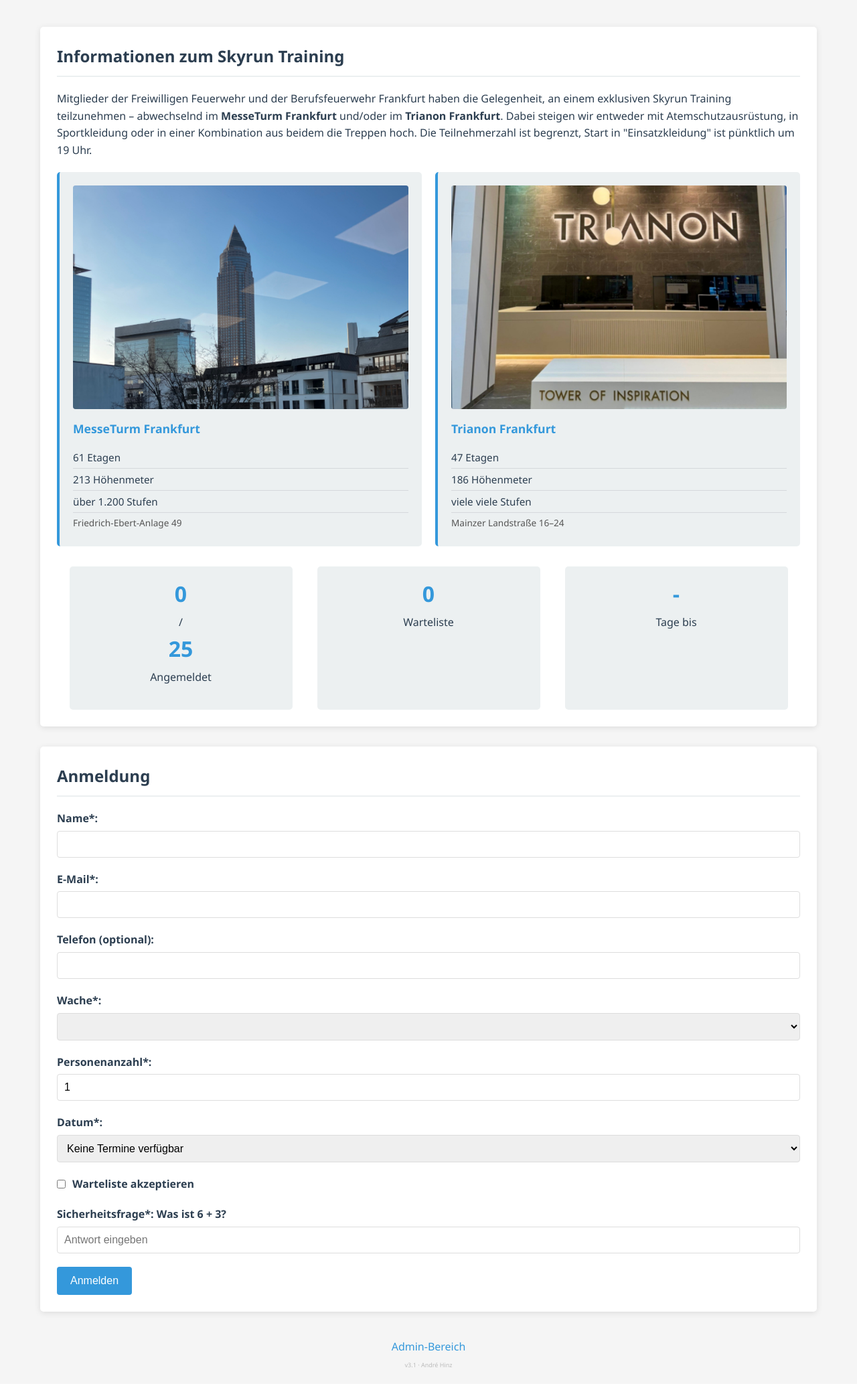
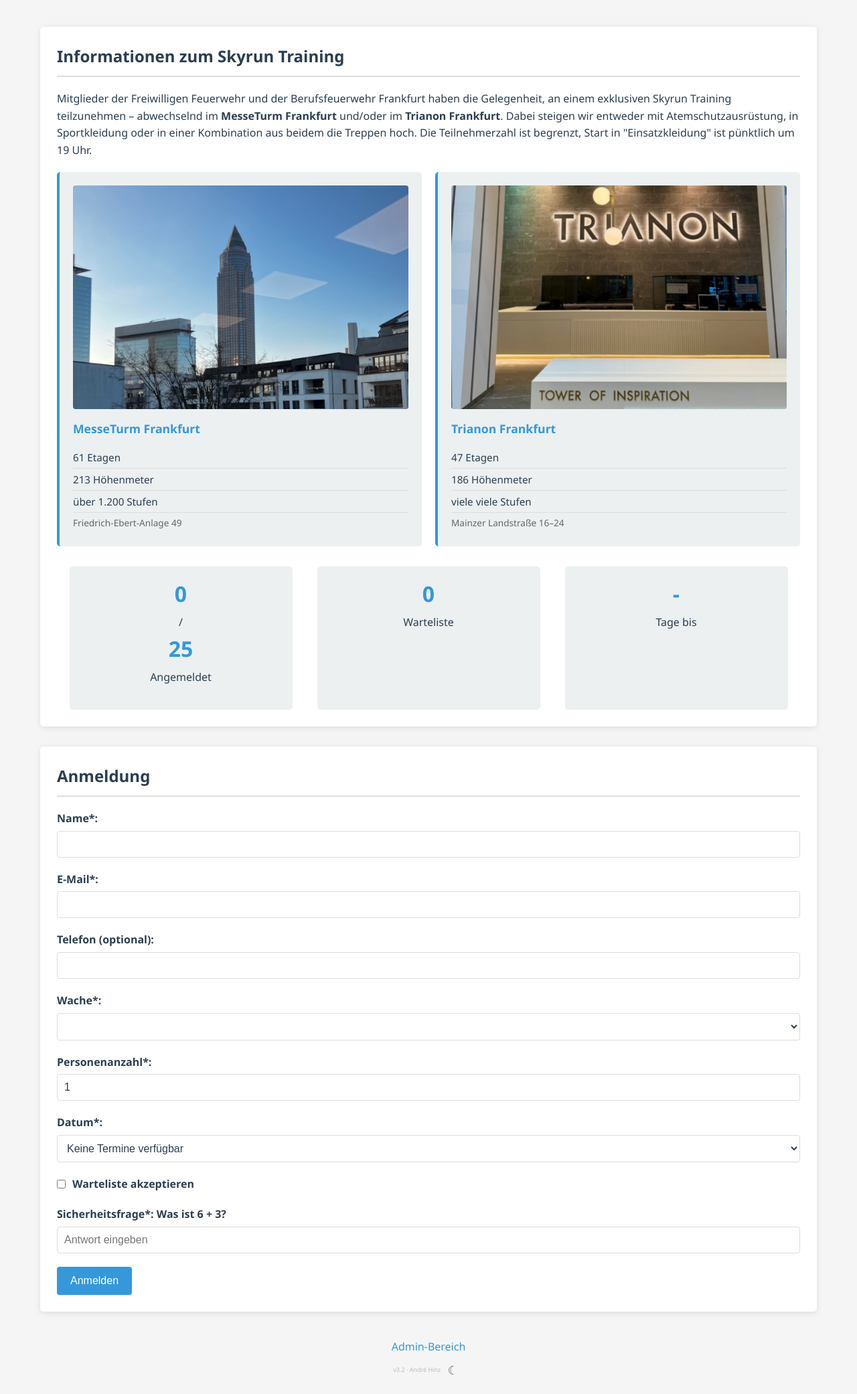
Before and after one commit to nixblick/skyrun, a PHP site: page / in a window 1280 px wide. Shown: the part 160-2242 px from the top of the page at 67% size. Before the commit the page ends 2203 px from the top, so only its background shows below. Run offline with PHP 8.4, Linux system fonts and the light colour scheme; data that the repository does not hold is empty; a stand-in replaces the project's code that opens the database connection; some libraries are stand-ins or nearby versions.

Commit message:
Dark/Light Theme Toggle mit harmonischem Farbschema
Mond/Sonne-Symbol im Footer zum Umschalten. Standard ist hell.
Alle hardcodierten Farben auf CSS-Variablen umgestellt.
Dark Theme: Blau-Grau-Familie, weiche Kontraste, localStorage-Persistenz.

Co-Authored-By: Claude Opus 4.6 <noreply@anthropic.com>

```diff
--- a/css/styles.css
+++ b/css/styles.css
@@ -13,6 +13,61 @@
     --success-color: #2ecc71;
     --warning-color: #f39c12;
     --danger-color: #e74c3c;
+
+    --body-bg: #f5f5f5;
+    --card-bg: #ffffff;
+    --card-alt-bg: #f8f9fa;
+    --text-color: #2c3e50;
+    --text-secondary: #666;
+    --border-color: #ddd;
+    --input-bg: #ffffff;
+    --input-border: #ddd;
+    --table-header-bg: #ecf0f1;
+    --modal-overlay: rgba(0, 0, 0, 0.5);
+    --modal-bg: #ffffff;
+    --shadow-color: rgba(0, 0, 0, 0.1);
+    --success-bg: #d4edda;
+    --success-text: #155724;
+    --success-border: #c3e6cb;
+    --error-bg: #f8d7da;
+    --error-text: #721c24;
+    --error-border: #f5c6cb;
+    --warning-bg: #fff3cd;
+    --warning-text: #856404;
+    --warning-border: #ffeeba;
+}
+
+[data-theme="dark"] {
+    --primary-color: #5aafed;
+    --secondary-color: #d4d8e0;
+    --accent-color: #ef6b5e;
+    --light-color: #2a2f38;
+    --dark-color: #d4d8e0;
+    --success-color: #3dd685;
+    --warning-color: #f5ad35;
+    --danger-color: #ef6b5e;
+
+    --body-bg: #1a1d23;
+    --card-bg: #22262e;
+    --card-alt-bg: #2a2f38;
+    --text-color: #d4d8e0;
+    --text-secondary: #9ba3b0;
+    --border-color: #353a44;
+    --input-bg: #2a2f38;
+    --input-border: #404650;
+    --table-header-bg: #2a2f38;
+    --modal-overlay: rgba(0, 0, 0, 0.7);
+    --modal-bg: #22262e;
+    --shadow-color: rgba(0, 0, 0, 0.3);
+    --success-bg: #1a3a2a;
+    --success-text: #3dd685;
+    --success-border: #2a4a3a;
+    --error-bg: #3a1a1a;
+    --error-text: #ef6b5e;
+    --error-border: #4a2a2a;
+    --warning-bg: #3a2e1a;
+    --warning-text: #f5ad35;
+    --warning-border: #4a3e2a;
 }
 
 * {
@@ -49,17 +105,18 @@ header h1 {
 }
 
 section {
-    background-color: white;
+    background-color: var(--card-bg);
     padding: 25px;
     margin-bottom: 30px;
     border-radius: 5px;
-    box-shadow: 0 2px 10px rgba(0, 0, 0, 0.1);
+    box-shadow: 0 2px 10px var(--shadow-color);
+    transition: background-color 0.3s;
 }
 
 h2 {
     color: var(--secondary-color);
     margin-bottom: 20px;
-    border-bottom: 2px solid var(--light-color);
+    border-bottom: 2px solid var(--border-color);
     padding-bottom: 10px;
 }
 
@@ -94,13 +151,13 @@ h2 {
 
 .building-card ul li {
     padding: 4px 0;
-    border-bottom: 1px solid #d5d8dc;
+    border-bottom: 1px solid var(--border-color);
     font-size: 0.95rem;
 }
 
 .building-card ul li:last-child {
     border-bottom: none;
-    color: #555;
+    color: var(--text-secondary);
     font-size: 0.85rem;
 }
 
@@ -152,9 +209,12 @@ label {
 input, select {
     width: 100%;
     padding: 10px;
-    border: 1px solid #ddd;
+    border: 1px solid var(--input-border);
     border-radius: 4px;
     font-size: 16px;
+    background-color: var(--input-bg);
+    color: var(--text-color);
+    transition: background-color 0.3s, border-color 0.3s, color 0.3s;
 }
 
 .checkbox {
@@ -397,8 +457,25 @@ th {
 #peakbook-tab th, #peakbook-tab td {
     padding: 8px;
     text-align: left;
-    border-bottom: 1px solid #ddd;
+    border-bottom: 1px solid var(--border-color);
 }
 #peakbook-tab th {
-    background-color: #f2f2f2;
+    background-color: var(--table-header-bg);
 }
+
+/* Theme Toggle */
+.theme-toggle {
+    background: none;
+    border: none;
+    cursor: pointer;
+    font-size: 18px;
+    padding: 4px 8px;
+    color: var(--text-secondary);
+    transition: color 0.3s;
+    vertical-align: middle;
+}
+
+.theme-toggle:hover {
+    color: var(--primary-color);
+    background: none;
+}
--- a/index.html
+++ b/index.html
@@ -331,7 +331,7 @@
 
         <footer>
             <a href="#" id="show-admin">Admin-Bereich</a>
-            <p class="footer-credit">v3.1 &middot; <a href="https://www.andrehinz.de" target="_blank" rel="noopener">Andr&eacute; Hinz</a></p>
+            <p class="footer-credit">v3.2 &middot; <a href="https://www.andrehinz.de" target="_blank" rel="noopener">Andr&eacute; Hinz</a> <button class="theme-toggle" id="theme-toggle" title="Theme wechseln">&#9790;</button></p>
         </footer>
     </div>
 
--- a/js/utils.js
+++ b/js/utils.js
@@ -60,6 +60,42 @@
         registrationStatus.classList.remove('hidden');
     }
 
+    /**
+     * Theme Toggle (Light/Dark)
+     */
+    function initTheme() {
+        var saved = localStorage.getItem('skyrun-theme');
+        if (saved === 'dark') {
+            document.documentElement.setAttribute('data-theme', 'dark');
+        }
+        updateToggleIcon();
+
+        var btn = document.getElementById('theme-toggle');
+        if (btn) {
+            btn.addEventListener('click', function() {
+                var isDark = document.documentElement.getAttribute('data-theme') === 'dark';
+                if (isDark) {
+                    document.documentElement.removeAttribute('data-theme');
+                    localStorage.setItem('skyrun-theme', 'light');
+                } else {
+                    document.documentElement.setAttribute('data-theme', 'dark');
+                    localStorage.setItem('skyrun-theme', 'dark');
+                }
+                updateToggleIcon();
+            });
+        }
+    }
+
+    function updateToggleIcon() {
+        var btn = document.getElementById('theme-toggle');
+        if (!btn) return;
+        var isDark = document.documentElement.getAttribute('data-theme') === 'dark';
+        btn.innerHTML = isDark ? '&#9788;' : '&#9790;';
+        btn.title = isDark ? 'Helles Theme' : 'Dunkles Theme';
+    }
+
+    document.addEventListener('DOMContentLoaded', initTheme);
+
     // Funktionen global verfügbar machen
     window.skyrunApp = {
         formatDate: formatDate,
```
Also changed, not shown: other parts of css/styles.css (+23 -22 lines), TODO.md (+1 -1 lines), CHANGELOG.md.
